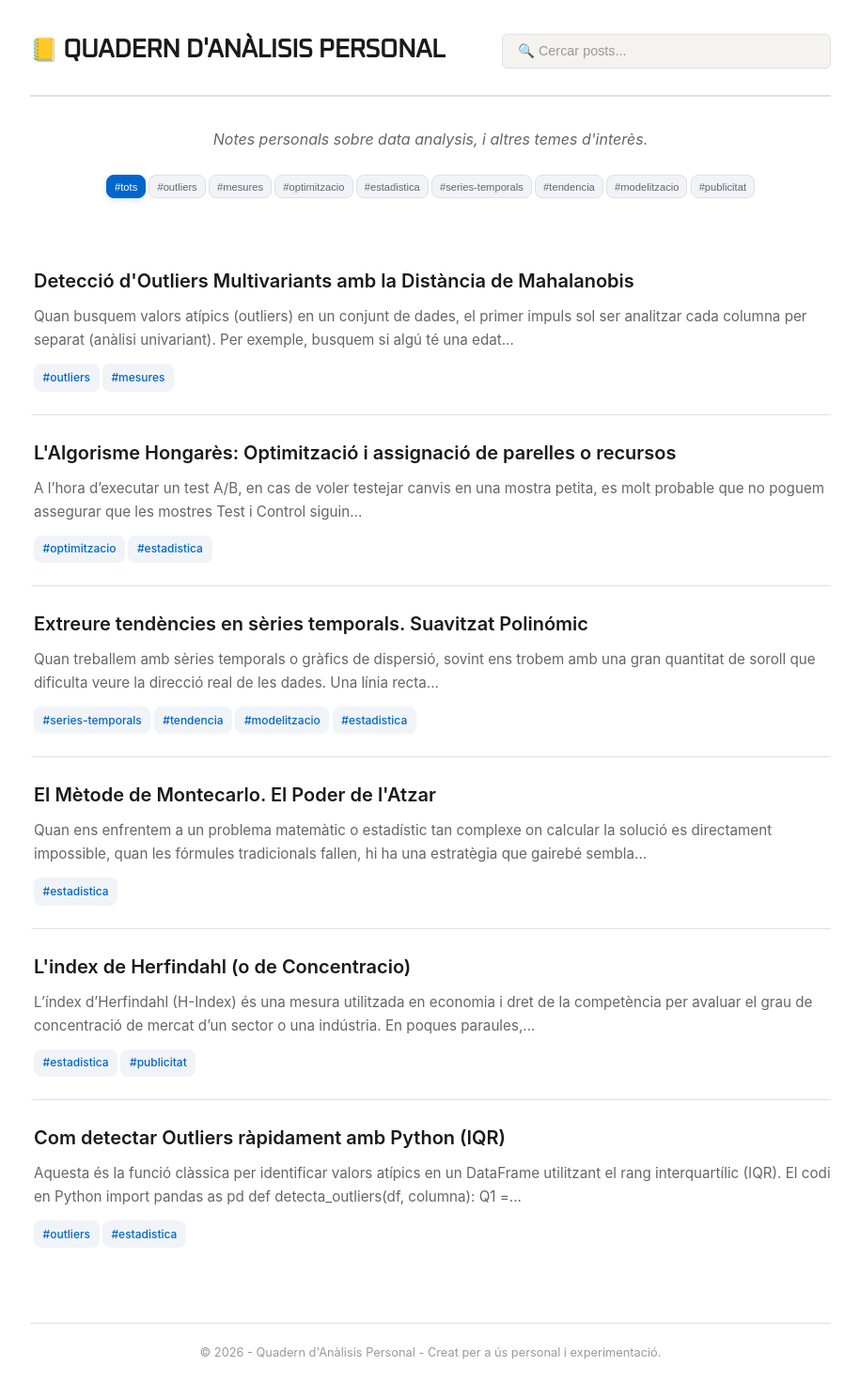
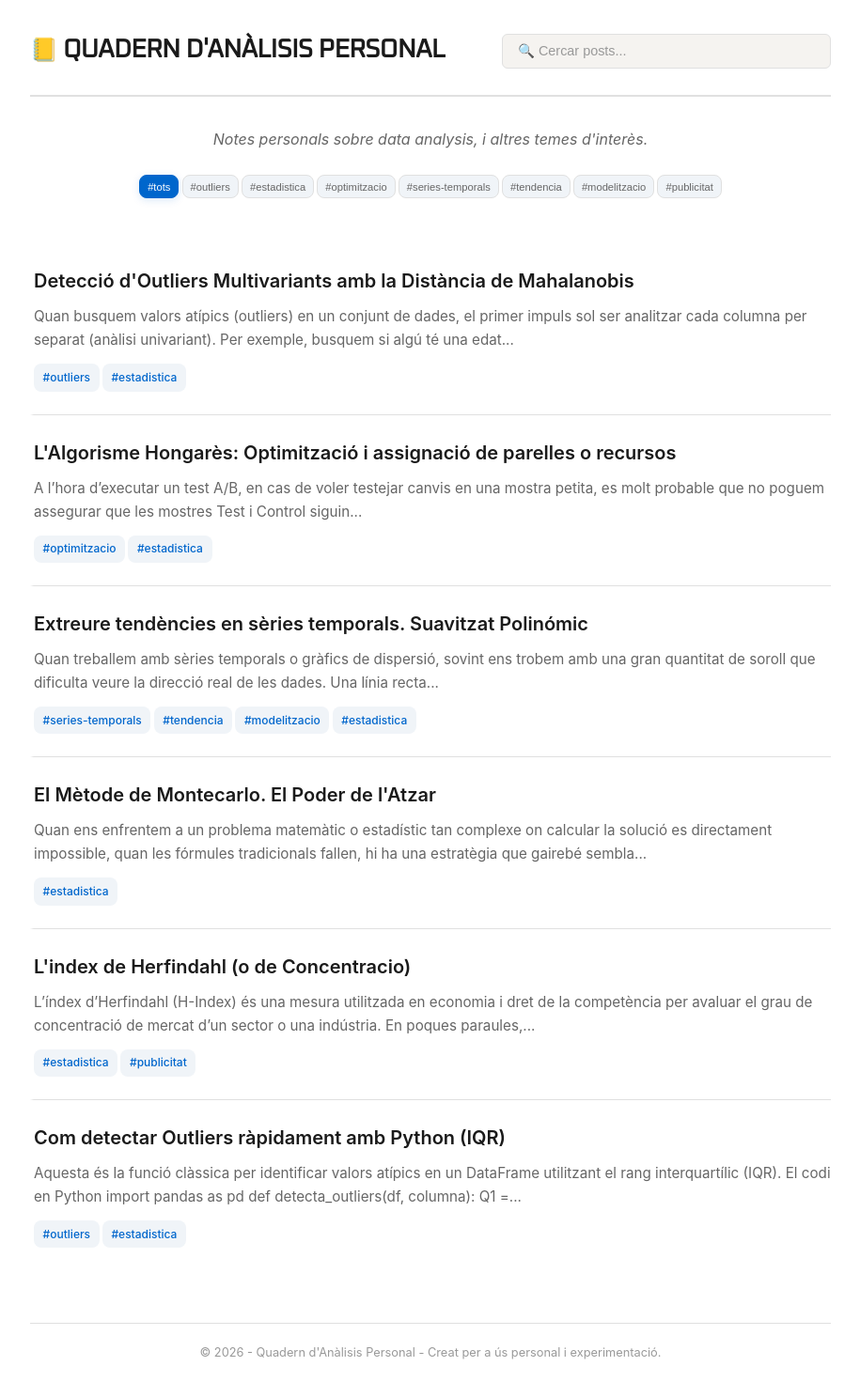
Before and after one commit to alberthr/alberthr.github.io, a Jekyll site: the page built from index.html, in a window 1280 px wide. Shown: the whole page at 94% size, without its empty margins (182-1097 px from the left). Built offline with Jekyll 4.4.1, drawn with Linux system fonts in a browser that asks for light colours.

Commit message:
Modify tags in Mahalanobis distance post
Updated tags to include 'estadistica' and remove 'mesures'.

```diff
--- a/_posts/2026-06-10-mahalanobis-distancia.md
+++ b/_posts/2026-06-10-mahalanobis-distancia.md
@@ -3,7 +3,7 @@ layout: post
 title: "Detecció d'Outliers Multivariants amb la Distància de Mahalanobis"
 tags:
   - outliers
-  - mesures
+  - estadistica
 ---
 
 Quan busquem valors atípics (*outliers*) en un conjunt de dades, el primer impuls sol ser analitzar cada columna per separat (anàlisi univariant). Per exemple, busquem si algú té una edat inusualment alta o uns ingressos desorbitats.
```
